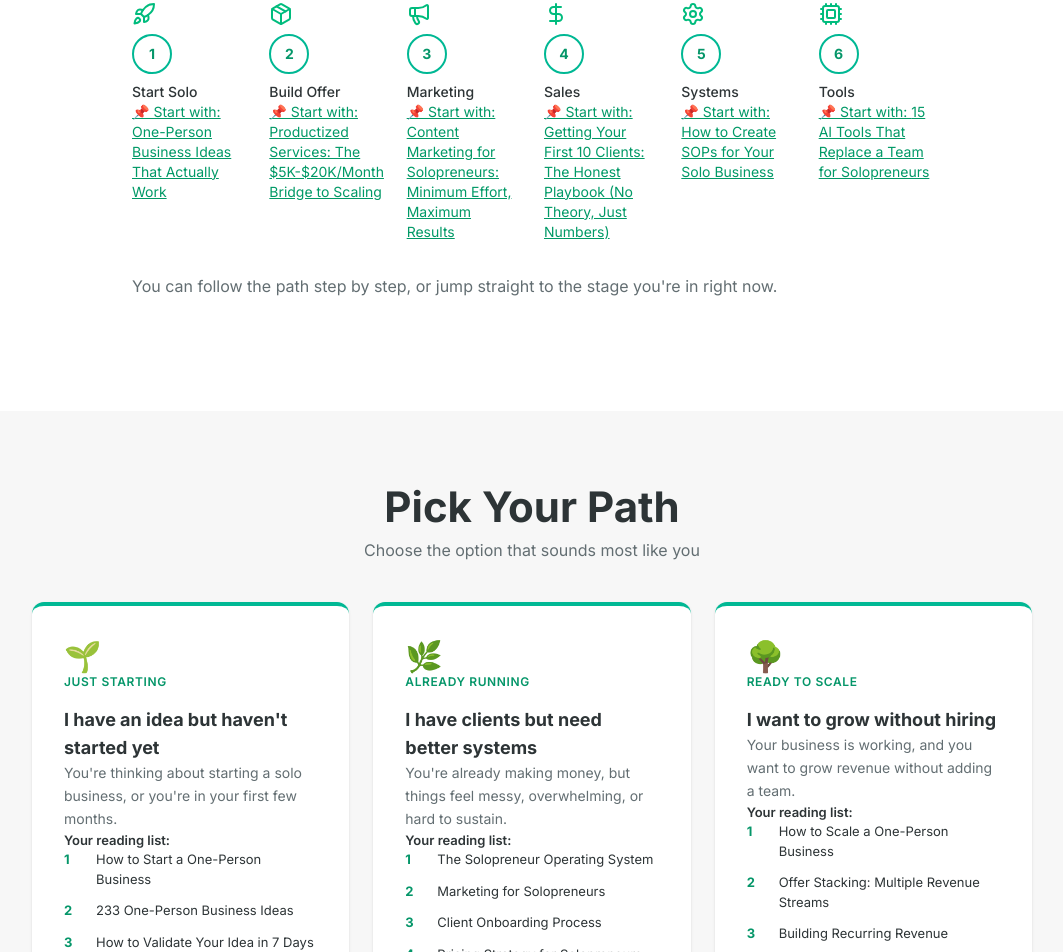
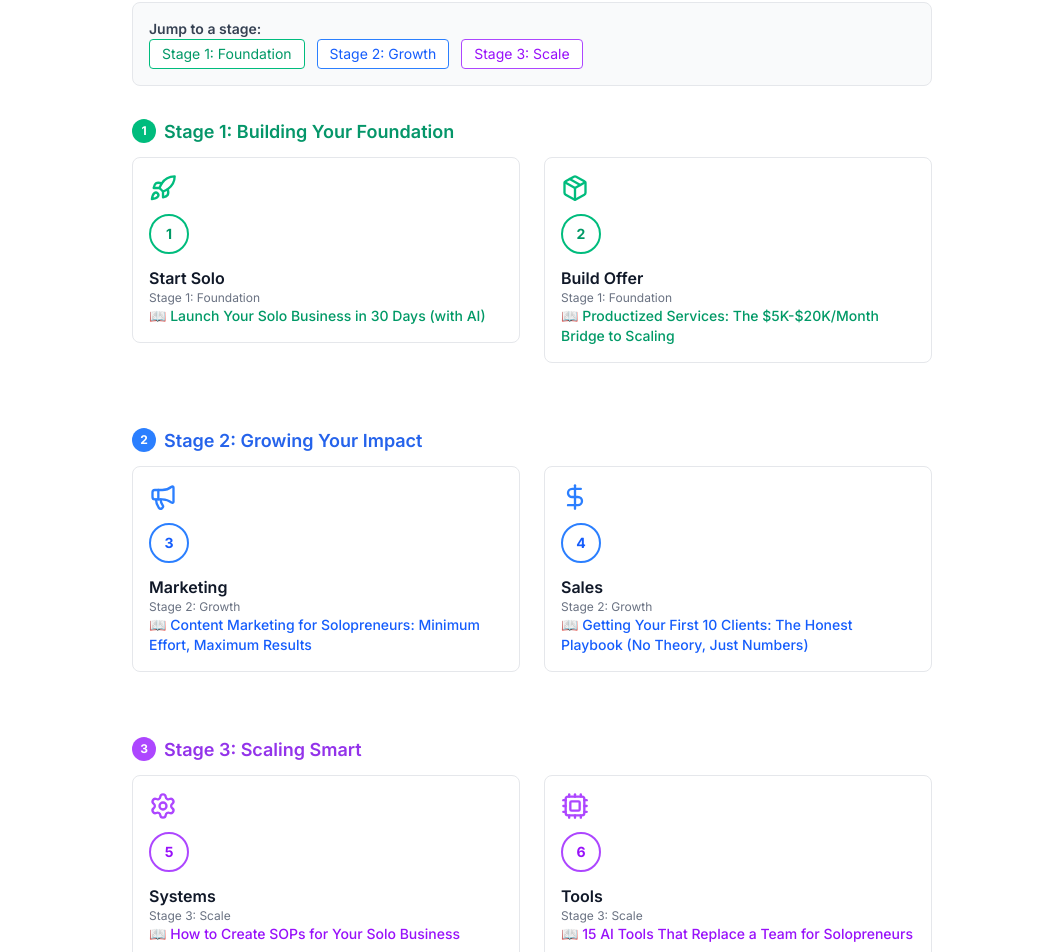
Before and after one commit to biso2005/onefoundr, a Next.js app: page /start-here in a window 1280 px wide. Shown: the part 538-1490 px from the top of the page, without its empty margins (108-1171 px from the left). Built offline with nearby package versions, Linux system fonts and the light colour scheme.

Commit message:
Improve /start-here UX: Add anchor navigation, stage grouping visualization, and fix broken link

```diff
--- a/src/app/start-here/page.tsx
+++ b/src/app/start-here/page.tsx
@@ -16,15 +16,17 @@ const JOURNEY_STEPS = [
     number: "1",
     label: "Start Solo",
     icon: Rocket,
+    stage: "Stage 1: Foundation",
     article: {
-      href: "/start/business-ideas",
-      title: "One-Person Business Ideas That Actually Work"
+      href: "/start/ai-launch-30days",
+      title: "Launch Your Solo Business in 30 Days (with AI)"
     }
   },
   {
     number: "2",
     label: "Build Offer",
     icon: Package,
+    stage: "Stage 1: Foundation",
     article: {
       href: "/offer/productized-services",
       title: "Productized Services: The $5K-$20K/Month Bridge to Scaling"
@@ -34,6 +36,7 @@ const JOURNEY_STEPS = [
     number: "3",
     label: "Marketing",
     icon: Megaphone,
+    stage: "Stage 2: Growth",
     article: {
       href: "/marketing/content-marketing",
       title: "Content Marketing for Solopreneurs: Minimum Effort, Maximum Results"
@@ -43,6 +46,7 @@ const JOURNEY_STEPS = [
     number: "4",
     label: "Sales",
     icon: DollarSign,
+    stage: "Stage 2: Growth",
     article: {
       href: "/sales/getting-clients",
       title: "Getting Your First 10 Clients: The Honest Playbook (No Theory, Just Numbers)"
@@ -52,6 +56,7 @@ const JOURNEY_STEPS = [
     number: "5",
     label: "Systems",
     icon: Settings,
+    stage: "Stage 3: Scale",
     article: {
       href: "/systems/sops",
       title: "How to Create SOPs for Your Solo Business"
@@ -61,6 +66,7 @@ const JOURNEY_STEPS = [
     number: "6",
     label: "Tools",
     icon: Cpu,
+    stage: "Stage 3: Scale",
     article: {
       href: "/tools/ai-tools",
       title: "15 AI Tools That Replace a Team for Solopreneurs"
@@ -93,7 +99,7 @@ export default function StartHerePage() {
       </section>
 
       {/* SECTION 2: HOW IT WORKS */}
-      <section style={{ backgroundColor: "white", width: "100%", paddingTop: "0px", paddingBottom: "48px" }} className="px-6">
+      <section style={{ backgroundColor: "white", width: "100%", paddingTop: "0px", paddingBottom: "48px" }} className="px-6" id="your-journey">
         <div style={{ maxWidth: "800px", margin: "0 auto" }}>
           <h2 style={{ fontSize: "clamp(24px, 5vw, 42px)", fontWeight: "700", color: "#2D3436", marginBottom: "16px" }}>
             How OneFoundr Works
@@ -103,42 +109,125 @@ export default function StartHerePage() {
             OneFoundr is organized around the solo founder journey. Think of it as a roadmap.
           </p>
 
-          {/* Journey Steps (responsive single render to avoid duplicated content in extracted views) */}
-          <div className="mb-8 grid grid-cols-1 md:grid-cols-6 gap-6 items-start">
-            {JOURNEY_STEPS.map((step, index) => {
+          {/* Quick Navigation Links */}
+          <div className="mb-8 p-4 bg-gray-50 rounded-lg border border-gray-200">
+            <p className="text-sm font-semibold text-gray-700 mb-3">Jump to a stage:</p>
+            <div className="flex flex-wrap gap-3">
+              <a href="#stage-1-foundation" className="px-3 py-1 bg-white border border-emerald-500 text-emerald-600 rounded text-sm hover:bg-emerald-50">
+                Stage 1: Foundation
+              </a>
+              <a href="#stage-2-growth" className="px-3 py-1 bg-white border border-blue-500 text-blue-600 rounded text-sm hover:bg-blue-50">
+                Stage 2: Growth
+              </a>
+              <a href="#stage-3-scale" className="px-3 py-1 bg-white border border-purple-500 text-purple-600 rounded text-sm hover:bg-purple-50">
+                Stage 3: Scale
+              </a>
+            </div>
+          </div>
+
+          {/* Stage 1: Foundation */}
+          <div id="stage-1-foundation" className="mb-16">
+            <h3 style={{ fontSize: "18px", fontWeight: "600", color: "#059669", marginBottom: "12px" }} className="flex items-center gap-2">
+              <span className="w-6 h-6 bg-emerald-500 text-white rounded-full flex items-center justify-center text-xs font-bold">1</span>
+              Stage 1: Building Your Foundation
+            </h3>
+            <div className="mb-8 grid grid-cols-1 md:grid-cols-2 gap-6 items-start">
+              {JOURNEY_STEPS.filter(step => step.stage === "Stage 1: Foundation").map((step) => {
                 const Icon = step.icon;
                 return (
-                <div key={step.number} className="flex flex-col items-center text-center md:text-left md:items-start">
-                  <Icon className="text-emerald-500 mb-2" size={24} />
-                  <div className="w-10 h-10 rounded-full border-2 border-accent flex items-center justify-center mb-2">
-                    <span className="text-sm font-bold text-accentDark">{step.number}</span>
+                  <div key={step.number} className="flex flex-col items-start p-4 border border-gray-200 rounded-lg hover:border-emerald-500 hover:bg-emerald-50 transition">
+                    <Icon className="text-emerald-500 mb-3" size={28} />
+                    <div className="w-10 h-10 rounded-full border-2 border-emerald-500 flex items-center justify-center mb-3">
+                      <span className="text-sm font-bold text-emerald-600">{step.number}</span>
                     </div>
-                  <p className="text-sm font-medium text-primary mb-1">{step.label}</p>
-                  <a href={step.article.href} className="text-sm text-emerald-600 hover:text-emerald-700 underline" target="_blank" rel="noopener noreferrer">
-                    📌 Start with: {step.article.title}
+                    <p className="text-base font-semibold text-gray-900 mb-2">{step.label}</p>
+                    <p className="text-xs text-gray-500 mb-3">{step.stage}</p>
+                    <a href={step.article.href} className="text-sm text-emerald-600 hover:text-emerald-700 hover:underline font-medium">
+                      📖 {step.article.title}
                     </a>
                   </div>
                 );
               })}
             </div>
+          </div>
+
+          {/* Stage 2: Growth */}
+          <div id="stage-2-growth" className="mb-16">
+            <h3 style={{ fontSize: "18px", fontWeight: "600", color: "#2563EB", marginBottom: "12px" }} className="flex items-center gap-2">
+              <span className="w-6 h-6 bg-blue-500 text-white rounded-full flex items-center justify-center text-xs font-bold">2</span>
+              Stage 2: Growing Your Impact
+            </h3>
+            <div className="mb-8 grid grid-cols-1 md:grid-cols-2 gap-6 items-start">
+              {JOURNEY_STEPS.filter(step => step.stage === "Stage 2: Growth").map((step) => {
+                const Icon = step.icon;
+                return (
+                  <div key={step.number} className="flex flex-col items-start p-4 border border-gray-200 rounded-lg hover:border-blue-500 hover:bg-blue-50 transition">
+                    <Icon className="text-blue-500 mb-3" size={28} />
+                    <div className="w-10 h-10 rounded-full border-2 border-blue-500 flex items-center justify-center mb-3">
+                      <span className="text-sm font-bold text-blue-600">{step.number}</span>
+                    </div>
+                    <p className="text-base font-semibold text-gray-900 mb-2">{step.label}</p>
+                    <p className="text-xs text-gray-500 mb-3">{step.stage}</p>
+                    <a href={step.article.href} className="text-sm text-blue-600 hover:text-blue-700 hover:underline font-medium">
+                      📖 {step.article.title}
+                    </a>
+                  </div>
+                );
+              })}
+            </div>
+          </div>
+
+          {/* Stage 3: Scale */}
+          <div id="stage-3-scale" className="mb-16">
+            <h3 style={{ fontSize: "18px", fontWeight: "600", color: "#9333EA", marginBottom: "12px" }} className="flex items-center gap-2">
+              <span className="w-6 h-6 bg-purple-500 text-white rounded-full flex items-center justify-center text-xs font-bold">3</span>
+              Stage 3: Scaling Smart
+            </h3>
+            <div className="mb-8 grid grid-cols-1 md:grid-cols-2 gap-6 items-start">
+              {JOURNEY_STEPS.filter(step => step.stage === "Stage 3: Scale").map((step) => {
+                const Icon = step.icon;
+                return (
+                  <div key={step.number} className="flex flex-col items-start p-4 border border-gray-200 rounded-lg hover:border-purple-500 hover:bg-purple-50 transition">
+                    <Icon className="text-purple-500 mb-3" size={28} />
+                    <div className="w-10 h-10 rounded-full border-2 border-purple-500 flex items-center justify-center mb-3">
+                      <span className="text-sm font-bold text-purple-600">{step.number}</span>
+                    </div>
+                    <p className="text-base font-semibold text-gray-900 mb-2">{step.label}</p>
+                    <p className="text-xs text-gray-500 mb-3">{step.stage}</p>
+                    <a href={step.article.href} className="text-sm text-purple-600 hover:text-purple-700 hover:underline font-medium">
+                      📖 {step.article.title}
+                    </a>
+                  </div>
+                );
+              })}
+            </div>
+          </div>
 
           <p style={{ fontSize: "16px", color: "#636E72", lineHeight: "1.6", marginBottom: "64px" }}>
-            You can follow the path step by step, or jump straight to the stage you're in right now.
+            You can follow the path step by step, or jump straight to the stage you're in right now using the links above.
           </p>
         </div>
       </section>
 
       {/* SECTION 3: PATH CARDS */}
+      <section id="your-path">
         <PathCards />
+      </section>
 
       {/* SECTION 4: POPULAR GUIDES */}
+      <section id="popular-guides">
         <PopularGuides />
+      </section>
 
       {/* SECTION 5: FREE RESOURCES */}
+      <section id="resources">
         <FreeResources />
+      </section>
 
       {/* SECTION 6: NEWSLETTER CTA */}
+      <section id="newsletter">
         <NewsletterCTA />
+      </section>
 
       {/* SECTION 7: FINAL CTA */}
       <FinalCTA />
```
Lines whose indentation alone changed are shown as unchanged.
